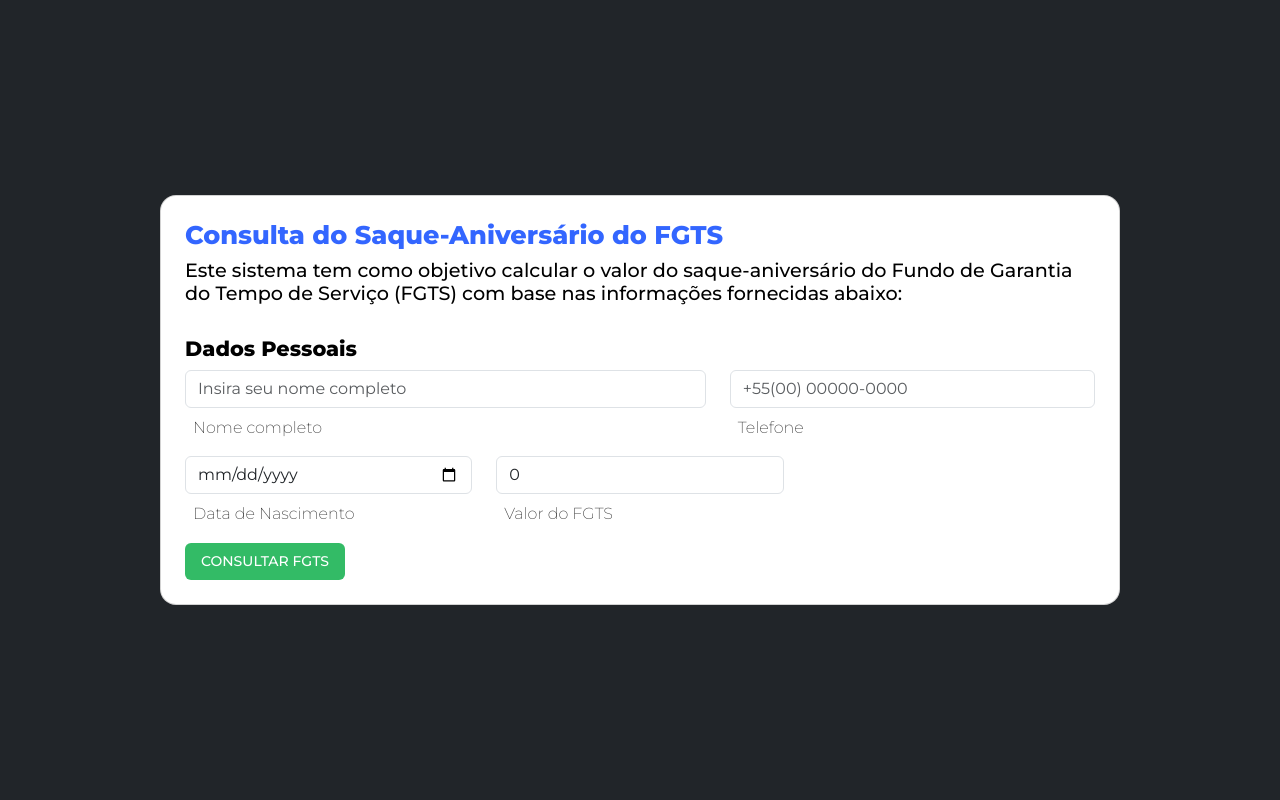
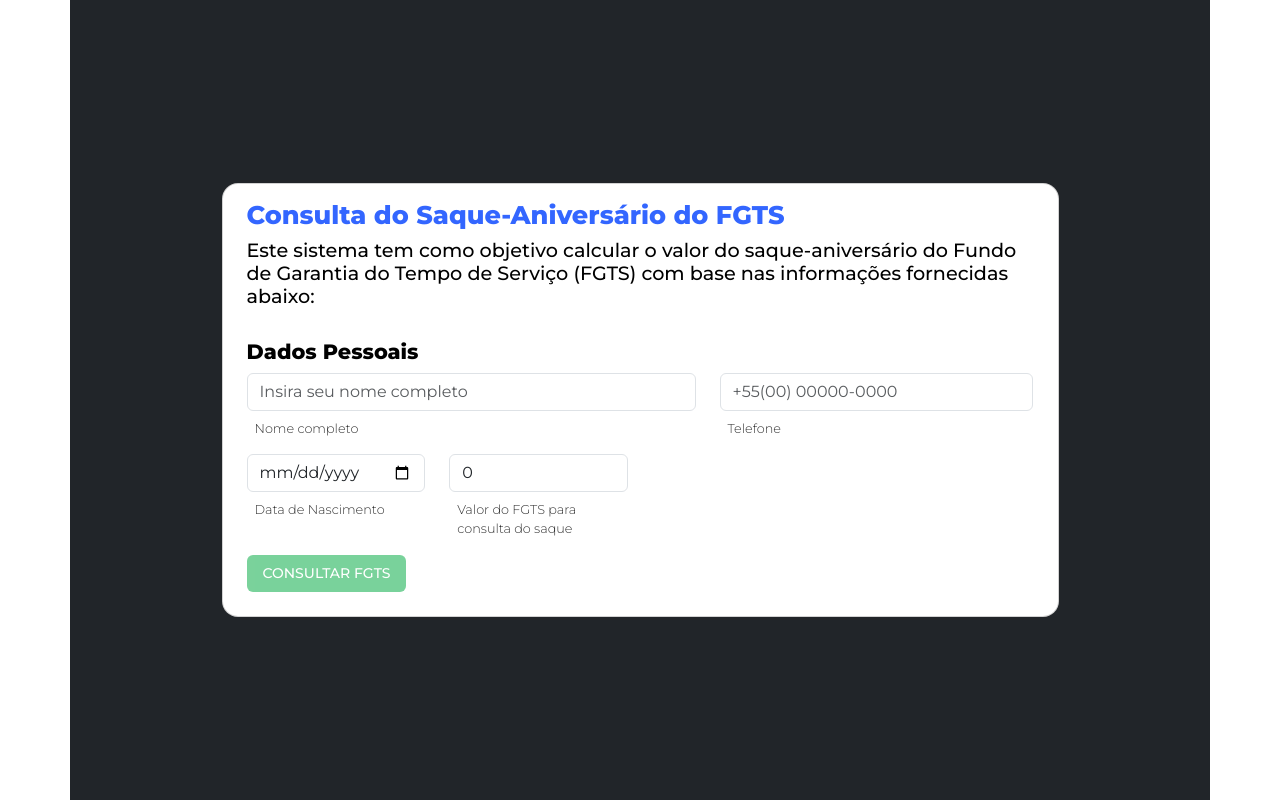
Before and after one commit to Cristiane-Pereira/fgts-anniversary-withdrawal, a Next.js app: page /initial in a window 1280 px wide. Built offline with nearby package versions, Linux system fonts and the light colour scheme.

Commit message:
Ajustes gerais de código, estilos e validação de formulário

```diff
--- a/next.config.mjs
+++ b/next.config.mjs
@@ -1,14 +1,4 @@
 /** @type {import('next').NextConfig} */
-const nextConfig = {
-    async redirects() {
-      return [
-        {
-          source: '/',
-          destination: '/initial',
-          permanent: true,
-        },
-      ];
-    },
-  };
+const nextConfig = {};
 
 export default nextConfig;
--- a/src/app/(public)/initial/page.jsx
+++ b/src/app/(public)/initial/page.jsx
@@ -1,6 +1,6 @@
 "use client";
 
-import React, { useState } from "react";
+import React, { useState, useEffect } from "react";
 import { Form, Row, Col } from "react-bootstrap";
 import { Formik } from "formik";
 import * as yup from "yup";
@@ -14,10 +14,8 @@
 
 export default function PageInitial() {
   const [isLoading, setIsLoading] = useState(false);
-  const [enableButton, setEnableButton] = useState(true);
-
-  // Pegando os dados do context
-  const { formData, updateFormData } = useAppContext();
+  const [enableButton, setEnableButton] = useState(false); // Inicia o botão desabilitado
+  const { formData, updateFormData } = useAppContext(); // Pega os dados do context iniciais
 
   const schema = yup.object().shape({
     name: yup
@@ -26,43 +24,49 @@
       .required("Nome completo obrigatório"),
     phone: yup
       .string()
-      .transform(value => (!value || /^\+\d{1,3}$/.test(value.trim()) ? null : value))
-      .test("valid-phone", "Telefone inválido", value => {
+      .transform((value) => (!value || /^\+\d{1,3}$/.test(value.trim()) ? null : value))
+      .test("valid-phone", "Telefone inválido", (value) => {
         if (!value) return true;
         const numericValue = value.replace(/\s/g, "");
         return /^\+\d{1,2}\d{12}$/.test(numericValue);
       })
       .required("Telefone obrigatório"),
-    birth_date: yup
-      .string()
-      .required("Data de nascimento obrigatória"),
-    withdrawal_amount: yup
-      .number()
-      .required("Valor do FGTS obrigatório para cálculo"),
+    birth_date: yup.string().required("Data de nascimento obrigatória"),
+    withdrawal_amount: yup.number().required("Valor do FGTS para consulta do saque obrigatório"),
   });
 
   const handleSubmit = async (values) => {
     setIsLoading(true);
     setEnableButton(false);
 
-    // Atualizando os dados no context
-    updateFormData(values);
+    updateFormData(values); // Atualizando os dados no context
+    // console.log("Dados do Form:", values);
+  };
 
-    console.log("Dados do Form:", values);
-  };
+  useEffect(() => {
+    setEnableButton(false); // Força o botão a estar desabilitado toda vez que o componente for montado pela primeira vez
+  }, []);
 
   return (
     <Card>
       <h1 className="title-primary">Consulta do Saque-Aniversário do FGTS</h1>
 
-      <h2 className="title-secondary">Este sistema tem como objetivo calcular o valor do saque-aniversário do Fundo de Garantia do Tempo de Serviço (FGTS) com base nas informações fornecidas abaixo:</h2>
+      <h2 className="title-secondary">
+        Este sistema tem como objetivo calcular o valor do saque-aniversário do Fundo de Garantia do Tempo de Serviço
+        (FGTS) com base nas informações fornecidas abaixo:
+      </h2>
 
       <Formik
-        initialValues={formData} // Vai iniciar com os dados do useContext()
+        initialValues={formData}
         validationSchema={schema}
         onSubmit={handleSubmit}
+        validateOnMount
       >
-        {({ values, errors, touched, handleChange, handleSubmit, isValid }) => {
+        {({ values, errors, touched, handleChange, handleBlur, handleSubmit, isValid }) => {
+          useEffect(() => {
+            setEnableButton(isValid); // Habilita ou desabilita o botão conforme o estado de validação
+          }, [isValid]);
+
           return (
             <Form onSubmit={handleSubmit}>
               <Row>
@@ -77,10 +81,10 @@
                     className="rounded-2"
                     value={values.name}
                     onChange={handleChange}
+                    onBlur={handleBlur}
                   />
-
-                  <div className="d-flex justify-content-between align-items-center m-2 mb-2">
-                    {!touched.name && !errors.name ? (
+                  <div className="d-flex justify-content-between align-items-center m-2">
+                    {!touched.name ? (
                       <span className="description-exemple">Nome completo</span>
                     ) : (
                       <span className="text-danger">{errors?.name}</span>
@@ -91,16 +95,16 @@
                 {/* Campo Telefone */}
                 <Form.Group as={Col} lg="5" className="mb-2">
                   <Form.Control
-                    type="phone"
+                    type="text"
                     name="phone"
                     placeholder="+55(00) 00000-0000"
                     className="rounded-2"
                     value={values.phone}
                     onChange={handleChange}
+                    onBlur={handleBlur}
                   />
-
-                  <div className="d-flex justify-content-between align-items-center m-2 mb-2">
-                    {!touched.phone && !errors.phone ? (
+                  <div className="d-flex justify-content-between align-items-center m-2">
+                    {!touched.phone ? (
                       <span className="description-exemple">Telefone</span>
                     ) : (
                       <span className="text-danger">{errors?.phone}</span>
@@ -111,17 +115,17 @@
 
               <Row>
                 {/* Campo Data de Nascimento */}
-                <Form.Group as={Col} lg="4" className="mb-2">
+                <Form.Group as={Col} lg="3" className="mb-2">
                   <Form.Control
                     type="date"
                     name="birth_date"
                     className="rounded-2"
                     value={values.birth_date}
                     onChange={handleChange}
+                    onBlur={handleBlur}
                   />
-
-                  <div className="d-flex justify-content-between align-items-center m-2 mb-2">
-                    {!touched.birth_date && !errors.birth_date ? (
+                  <div className="d-flex justify-content-between align-items-center m-2">
+                    {!touched.birth_date ? (
                       <span className="description-exemple">Data de Nascimento</span>
                     ) : (
                       <span className="text-danger">{errors?.birth_date}</span>
@@ -130,7 +134,7 @@
                 </Form.Group>
 
                 {/* Campo Valor de Saque */}
-                <Form.Group as={Col} lg="4" className="mb-2">
+                <Form.Group as={Col} lg="3" className="mb-2">
                   <Form.Control
                     type="number"
                     name="withdrawal_amount"
@@ -138,11 +142,11 @@
                     className="rounded-2"
                     value={values.withdrawal_amount}
                     onChange={handleChange}
+                    onBlur={handleBlur}
                   />
-
-                  <div className="d-flex justify-content-between align-items-center m-2 mb-2">
-                    {!touched.withdrawal_amount && !errors.withdrawal_amount ? (
-                      <span className="description-exemple">Valor do FGTS</span>
+                  <div className="d-flex justify-content-between align-items-center m-2">
+                    {!touched.withdrawal_amount ? (
+                      <span className="description-exemple">Valor do FGTS para consulta do saque</span>
                     ) : (
                       <span className="text-danger">{errors?.withdrawal_amount}</span>
                     )}
@@ -154,7 +158,7 @@
               <ButtonSubmit
                 label="Consultar FGTS"
                 isLoading={isLoading}
-                disabled={!isValid || isLoading || !enableButton}
+                disabled={!enableButton || isLoading}
                 onClick={handleSubmit}
               />
             </Form>
--- a/src/app/components/CustomCard/CustomCard.jsx
+++ b/src/app/components/CustomCard/CustomCard.jsx
@@ -1,13 +1,13 @@
-import React from "react";
-import { Card, CardBody } from "react-bootstrap";
+import React from 'react';
+import { Card, CardBody } from 'react-bootstrap';
 
 const CustomCard = ({
   children,
 }) => {
   return (
-    <div className="d-flex flex-column justify-content-center align-items-center bg-dark" style={{ height: "100vh" }}>
-      <Card className="w-75 h-auto bg-link-light rounded-4">
-        <CardBody className="m-2">
+    <div className="container d-flex flex-column justify-content-center align-items-center bg-dark py-5">
+      <Card className='w-75 h-auto bg-link-light rounded-4'>
+        <CardBody className="mt-0 mx-2 mb-2">
           {children}
         </CardBody>
       </Card>
--- a/src/app/layout.jsx
+++ b/src/app/layout.jsx
@@ -21,7 +21,7 @@
 export default function RootLayout({ children }) {
   return (
     <html lang="pt-BR">
-      <body className={`${montserrat.variable}`}>
+      <body className={`${montserrat.variable}`} suppressHydrationWarning>
         <AppWrapper>
            {children}
         </AppWrapper>
--- a/src/assets/styles/globals.css
+++ b/src/assets/styles/globals.css
@@ -19,6 +19,11 @@
 
 body {
   font-family: "Montserrat", sans-serif !important;
+}
+
+.container {
+  min-height: 100vh !important;
+  max-width: 100%;
 }
 
 /* ==========================
@@ -51,12 +56,17 @@
 /* ==========================
    📌 Text Elements
 ========================== */
-p,
-span {
+p {
   color: var(--color-text-light);
   font-weight: 200;
   font-size: 1rem;
   line-height: 1.55rem;
+}
+
+span {
+  color: var(--color-text-light);
+  font-weight: 300;
+  font-size: 0.8rem;
 }
 
 /* ==========================
```
Also changed, not shown: middleware.js (added, +7 -0 lines), 1 other file (tests, documents, lock files or other folders).
